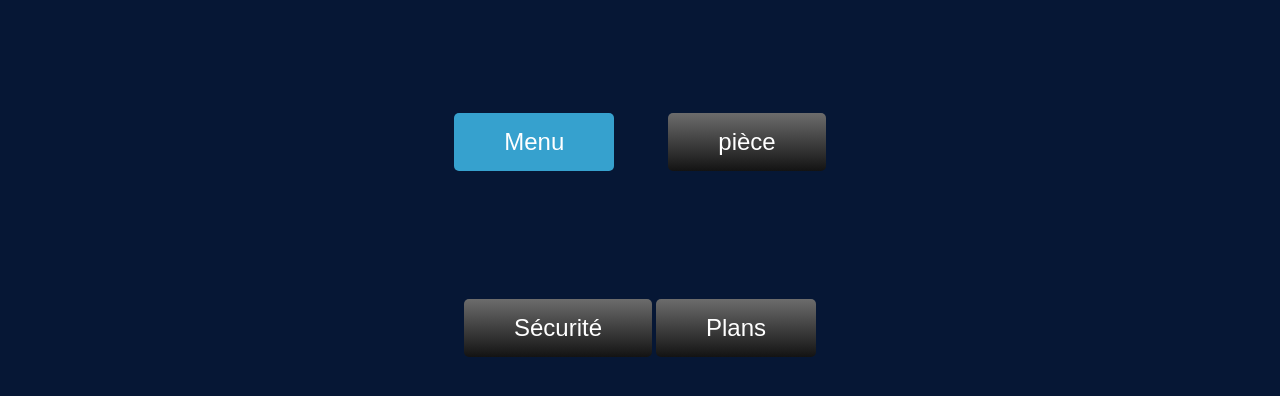
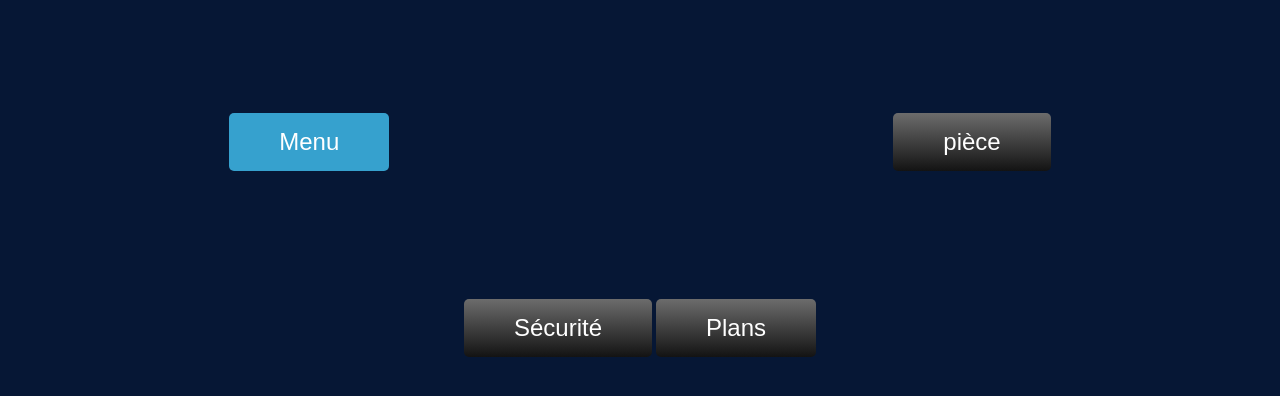
Before and after one commit to testhtml90/domotique3, a plain HTML site: page index.html in a window 1280 px wide. Shown: the part 90-486 px from the top of the page. Drawn offline with Linux system fonts and the light colour scheme.

Commit message:
Add files via upload

```diff
--- a/index.css
+++ b/index.css
@@ -55,7 +55,7 @@ body {
 }
 
 .button-pièce {
-    margin-left: 50px;
+    margin-left: 500px;
     padding: 15px 50px;
     font-size: 24px;
     text-align: center;
```
